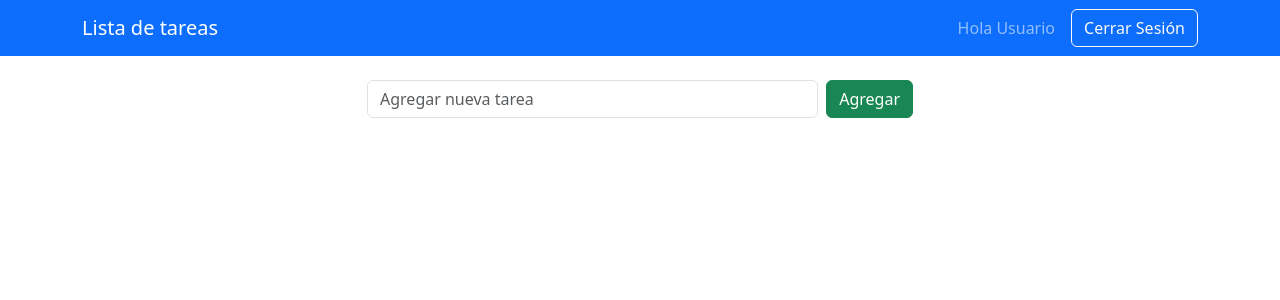
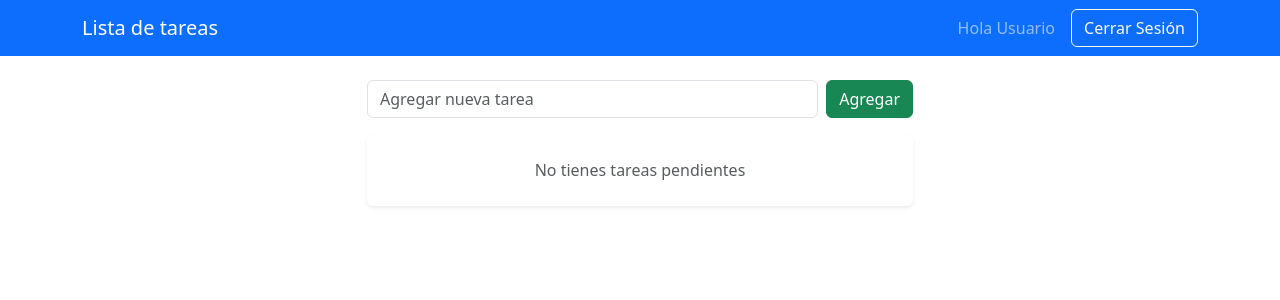
Before and after one commit to YankoDelgado/To-Do-List, a React (Vite) app: page / in a window 1280 px wide. Shown: the top 300 px of the page. Built offline with nearby package versions, Linux system fonts and the light colour scheme.

Commit message:
Update: se agrega un mansaje para cuando no hay tareas pendiantes

```diff
--- a/src/components/Lista.jsx
+++ b/src/components/Lista.jsx
@@ -29,7 +29,9 @@ const List = () => {
                                 <Button variant="success" type="submit" className="ms-2">Agregar</Button>
                             </Form.Group>
                         </Form>
-
+                        <div className="text-center p-4 bg-white rounded shadow-sm">
+                            <p className="text-muted mb-0">No tienes tareas pendientes</p>
+                        </div>
                     </Col>
                 </Row>
             </Container>
```
